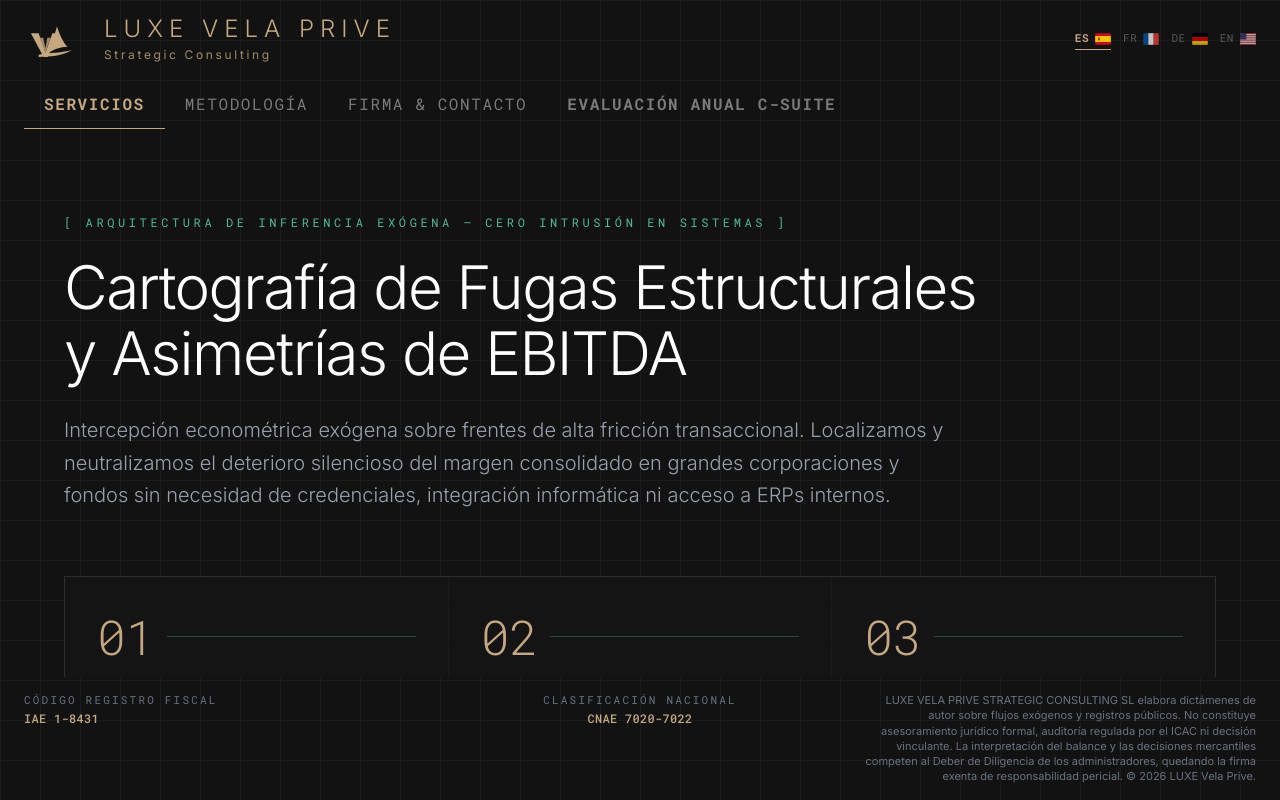
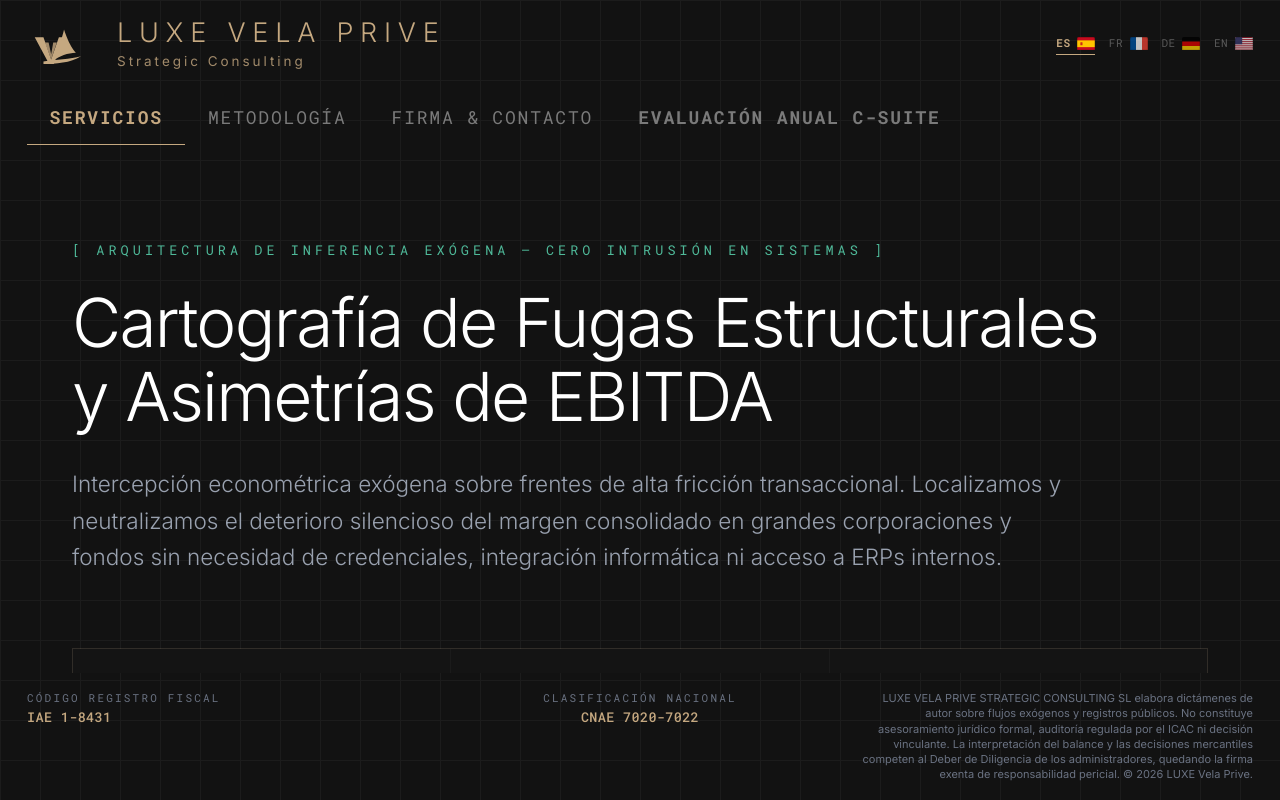
Before and after one commit to VillanuevaVesc/lvp-principal, a Next.js app: page / in a window 1280 px wide. Built offline with nearby package versions, Linux system fonts and the light colour scheme.

Commit message:
feat: add desktop-specific font and layout adjustments for C-Suite screens
Co-authored-by: VillanuevaVesc <307913944+VillanuevaVesc@users.noreply.github.com>

```diff
--- a/app/globals.css
+++ b/app/globals.css
@@ -168,3 +168,16 @@
 .animate-fadeIn {
   animation: fadeIn 0.4s ease-out both;
 }
+
+/* Escala e impacto visual para pantallas de escritorio (C-Suite) */
+@media (min-width: 1024px) {
+  html {
+    font-size: 18px !important; /* Incrementa proporcionalmente toda la fuente de la web */
+  }
+
+  main, .container {
+    max-width: 1400px !important; /* Centra y amplía el ancho para eliminar bordes muertos */
+    margin-left: auto !important;
+    margin-right: auto !important;
+  }
+}
```
